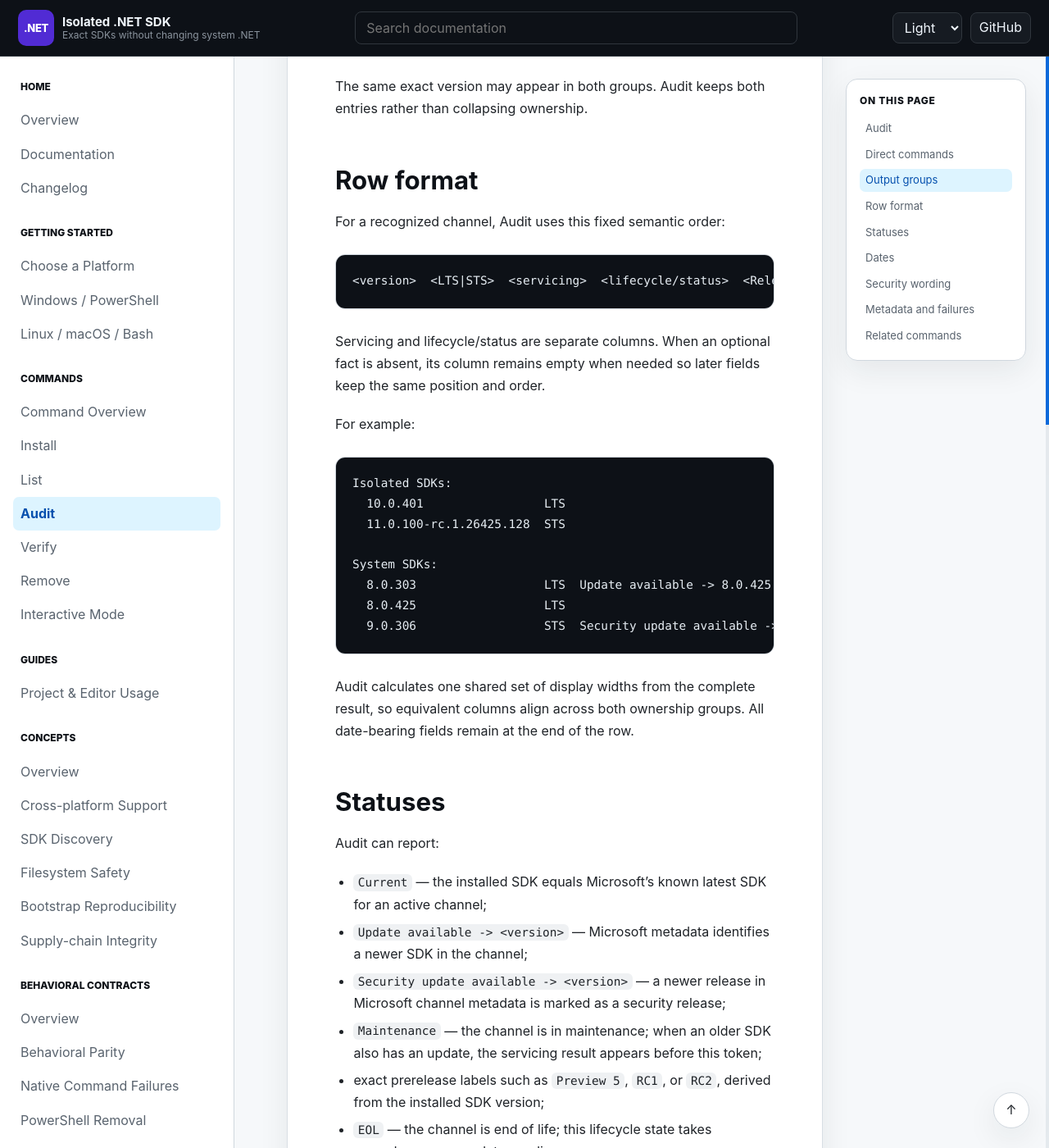
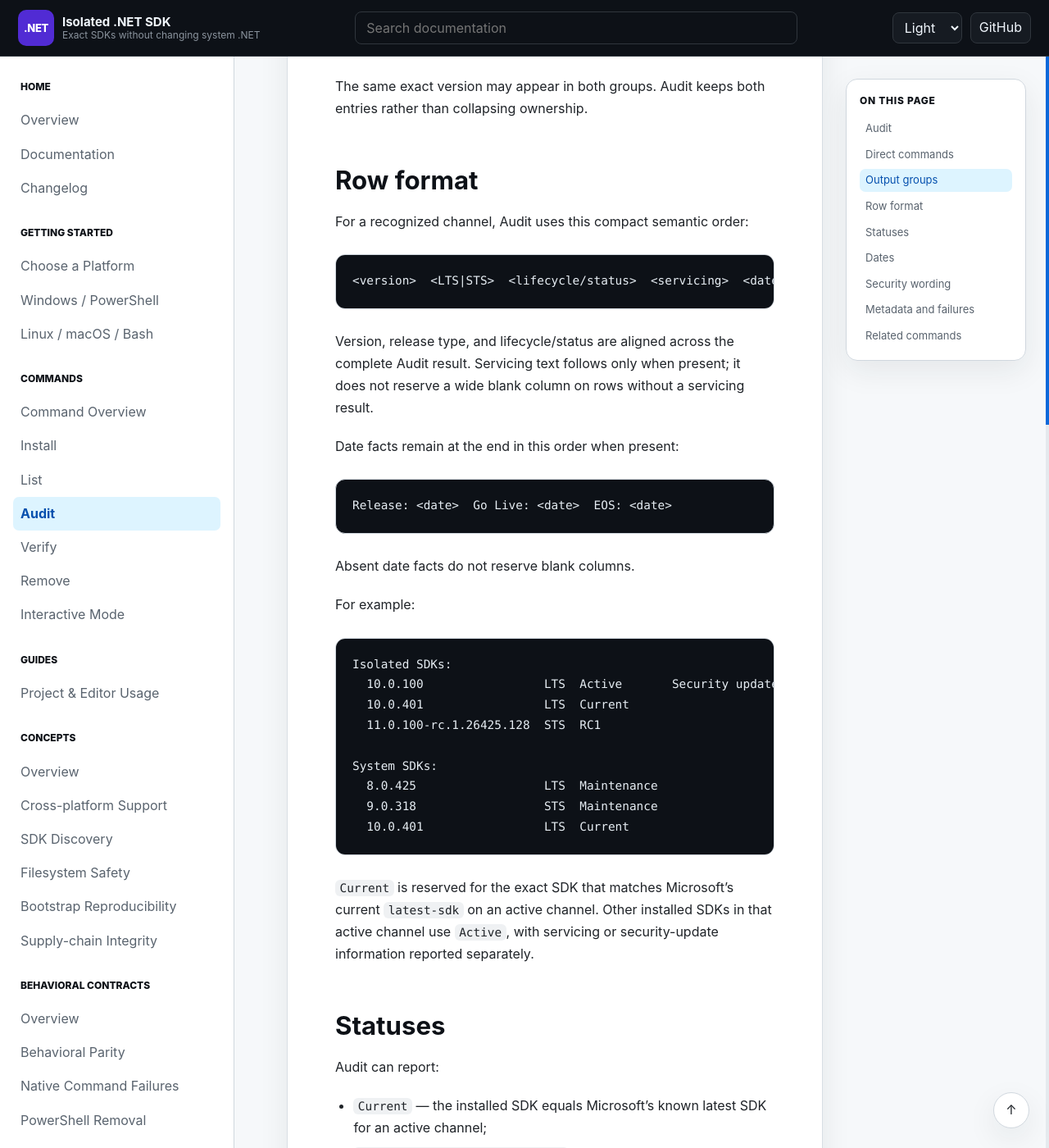
Before and after one commit to infoconex/isolated-dotnet-sdk, a Jekyll site: the page built from docs/commands/audit.md, in a window 1280 px wide and 1400 px high, scrolled down 1214 px. Shown: the whole window at 82% size. Built offline with Jekyll 4.4.1, drawn with Linux system fonts in a browser that asks for light colours; our own code applies the rules of GitHub Pages for plain Markdown files.

Commit message:
docs: show compact lifecycle-first Audit output

````diff
--- a/docs/commands/audit.md
+++ b/docs/commands/audit.md
@@ -31,28 +31,37 @@
 
 ## Row format
 
-For a recognized channel, Audit uses this fixed semantic order:
+For a recognized channel, Audit uses this compact semantic order:
 
 ```text
-<version>  <LTS|STS>  <servicing>  <lifecycle/status>  <Release>  <Go Live>  <EOS>
+<version>  <LTS|STS>  <lifecycle/status>  <servicing>  <date tail>
 ```
 
-Servicing and lifecycle/status are separate columns. When an optional fact is absent, its column remains empty when needed so later fields keep the same position and order.
+Version, release type, and lifecycle/status are aligned across the complete Audit result. Servicing text follows only when present; it does not reserve a wide blank column on rows without a servicing result.
+
+Date facts remain at the end in this order when present:
+
+```text
+Release: <date>  Go Live: <date>  EOS: <date>
+```
+
+Absent date facts do not reserve blank columns.
 
 For example:
 
 ```text
 Isolated SDKs:
-  10.0.401                 LTS                                        Current      Release: 2026-09-08                       EOS: 2028-11-14
-  11.0.100-rc.1.26425.128  STS                                        RC1          Release: 2026-09-08  Go Live: 2026-11-10
+  10.0.100                 LTS  Active       Security update available -> 10.0.401  Release: 2025-11-11  EOS: 2028-11-14
+  10.0.401                 LTS  Current                                             Release: 2026-09-08  EOS: 2028-11-14
+  11.0.100-rc.1.26425.128  STS  RC1                                                 Release: 2026-09-08  Go Live: 2026-11-10
 
 System SDKs:
-  8.0.303                  LTS  Update available -> 8.0.425           Maintenance  Release: 2026-06-11                       EOS: 2026-11-10
-  8.0.425                  LTS                                        Maintenance  Release: 2026-09-08                       EOS: 2026-11-10
-  9.0.306                  STS  Security update available -> 9.0.318  Maintenance  Release: 2026-07-01                       EOS: 2026-11-10
+  8.0.425                  LTS  Maintenance                                         Release: 2026-09-08  EOS: 2026-11-10
+  9.0.318                  STS  Maintenance                                         Release: 2026-09-08  EOS: 2026-11-10
+  10.0.401                 LTS  Current                                             Release: 2026-09-08  EOS: 2028-11-14
 ```
 
-Audit calculates one shared set of display widths from the complete result, so equivalent columns align across both ownership groups. All date-bearing fields remain at the end of the row.
+`Current` is reserved for the exact SDK that matches Microsoft's current `latest-sdk` on an active channel. Other installed SDKs in that active channel use `Active`, with servicing or security-update information reported separately.
 
 ## Statuses
 
````
